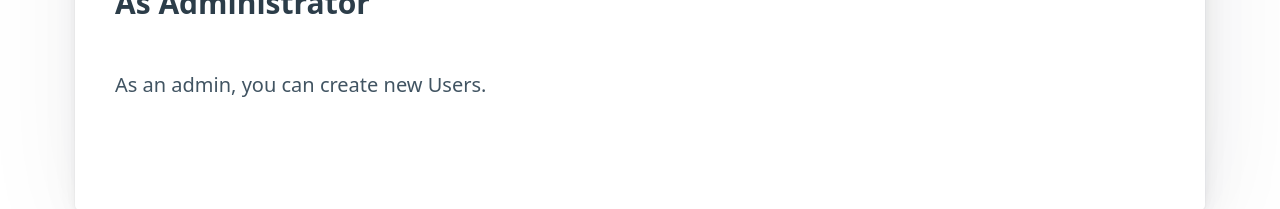
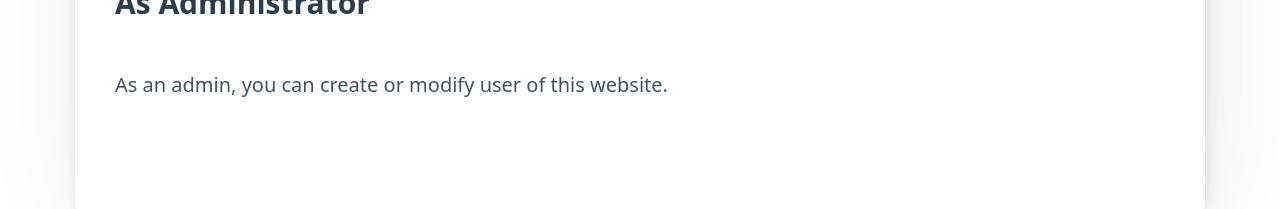
Before and after one commit to ZombieChibiXD/tubes-frontend, a SvelteKit app: page / in a window 1280 px wide. Shown: the part 852-1061 px from the top of the page. Built offline with nearby package versions, Linux system fonts and the light colour scheme.

Commit message:
Better text

```diff
--- a/src/routes/+page.svelte
+++ b/src/routes/+page.svelte
@@ -24,7 +24,7 @@
 			</p>
 			<h3>As Administrator</h3>
 			<p>
-				As an admin, you can create new Users.
+				As an admin, you can create or modify user of this website.
 				<!-- , and manage the tools and projects -->
 			</p>
 		</main>
```
